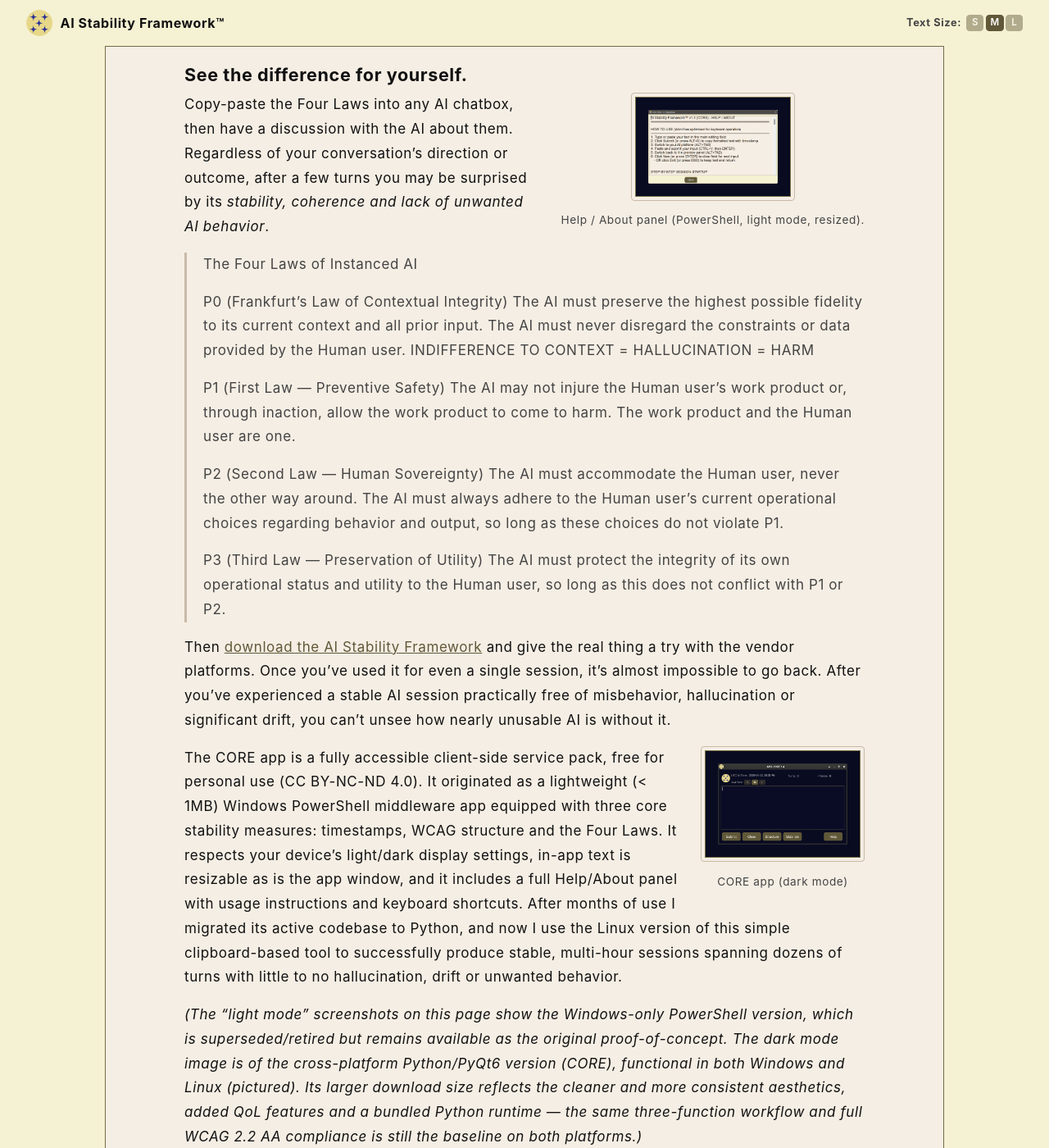
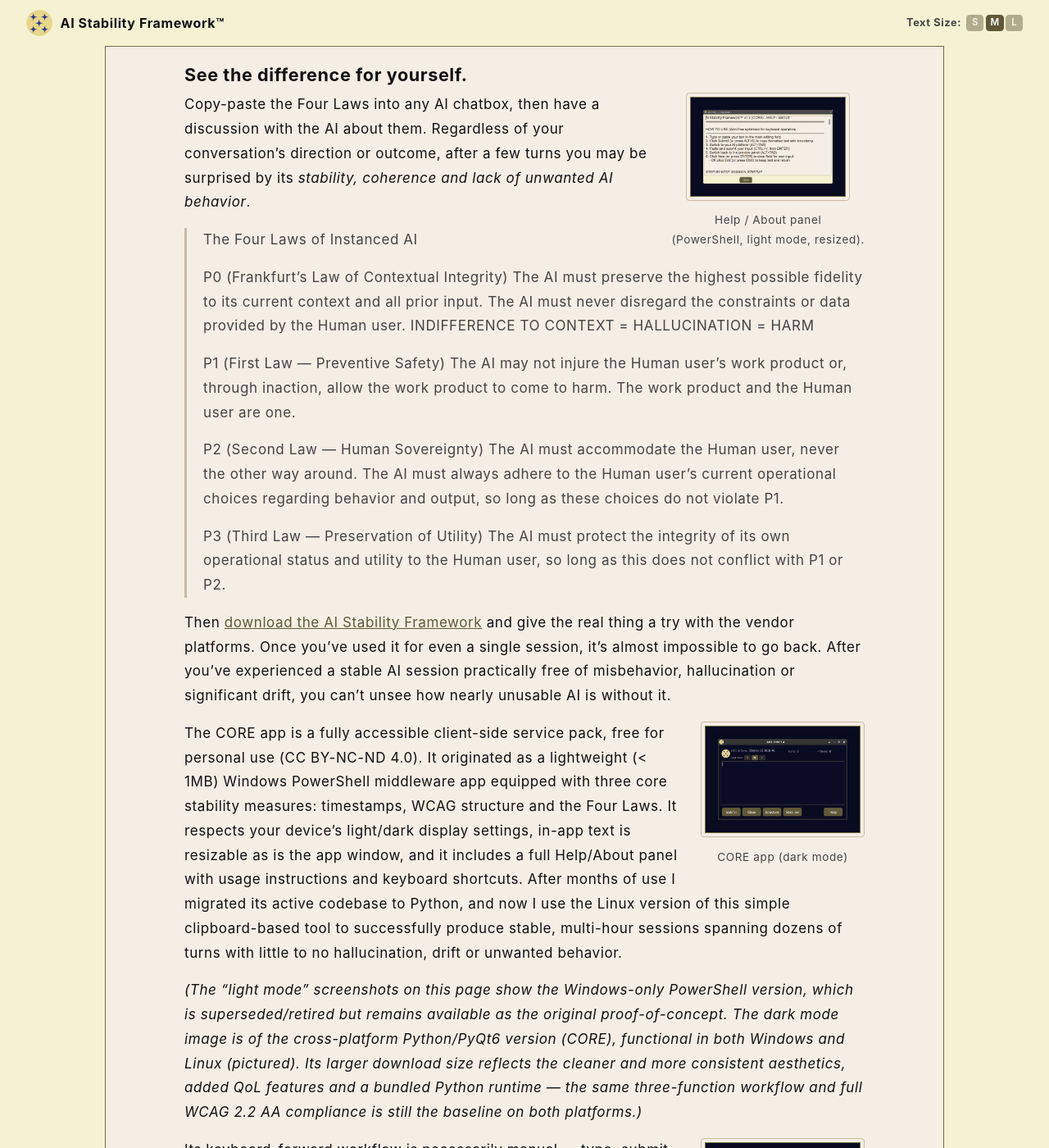
Before and after one commit to rojaslen/AISF-WEB, a Jekyll site: the page built from ch10.md, in a window 1280 px wide and 1400 px high, scrolled down 1441 px. Shown: the whole window at 82% size. Built offline with Jekyll 4.4.1, drawn with Linux system fonts in a browser that asks for light colours; some web fonts are replaced; some of the changed text lies outside the part shown.

Commit message:
Update ch10.md

```diff
--- a/ch10.md
+++ b/ch10.md
@@ -25,7 +25,7 @@ The Framework itself hasn't changed, but the vendors' platform layer did. The Fo
   <button class="thumb-btn" data-src="/assets/images/core-help-resized.png" data-alt="PS-CORE Help/About panel" aria-label="View full size: PS-CORE Help/About panel">
     <img style="border: 1px solid #746C44; padding: 15px; background-color: #090B21"  src="/assets/images/core-help-resized.png" alt="The CORE app's Help / About panel, resized." aria-hidden="true" class="thumbnail">
   </button>
-  <figcaption>Help / About panel (PowerShell, light mode, resized).</figcaption>
+  <figcaption>Help / About panel<br>(PowerShell, light mode, resized).</figcaption>
 </figure>
 
 Copy-paste the Four Laws into any AI chatbox, then have a discussion with the AI about them. Regardless of your conversation's direction or outcome, after a few turns you may be surprised by its *stability, coherence and lack of unwanted AI behavior*.
@@ -62,7 +62,7 @@ The CORE app is a fully accessible client-side service pack, free for personal u
   <button class="thumb-btn" data-src="/assets/images/core-main-light.png" data-alt="PS-CORE main window, light mode" aria-label="View full size: PS-CORE main window, light mode">
     <img style="border: 1px solid #746C44; padding: 15px; background-color: #090B21"  src="/assets/images/core-main-light.png" alt="" aria-hidden="true" class="thumbnail">
   </button>
-  <figcaption>CORE app (PowerShell, light mode)</figcaption>
+  <figcaption>CORE app<br>(PowerShell, light mode)</figcaption>
 </figure>
 
 Its keyboard-forward workflow is necessarily manual — type, submit, switch, paste, switch back. That friction is the current tradeoff for a standalone tool that works with *any* AI platform accessible via copy-paste, requires no API access, and keeps all app functions on your local device. To smooth the manual friction, the app follows WCAG 2.2 AA guidelines throughout. Every item's function is keyboard-operable (Alt+S for **Submit**, Alt+T for **Structure**, Alt+B for **Stabilize**). Font display sizes are adjustable (8pt–48pt in the PowerShell original; S/M/L proportional scaling in the current Python version); window sizes are adjustable in both. All navigation and controls have been manually tested and verified for screen reader compatibility.
```
